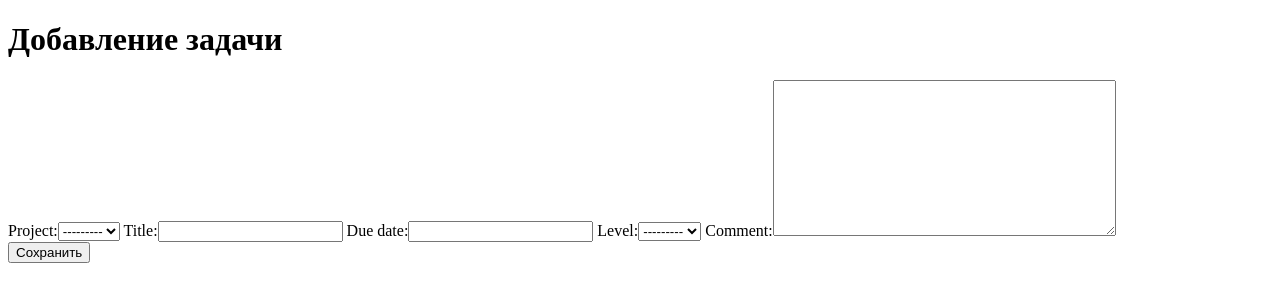
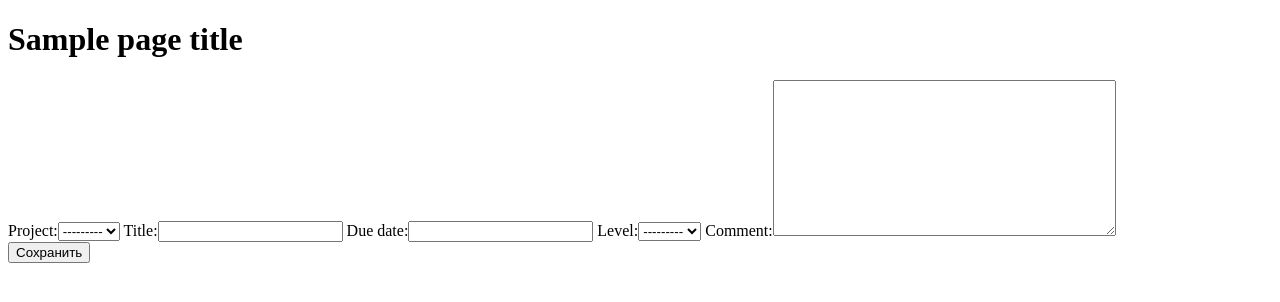
Before and after one commit to maximkoretskiy/tasker_study, a Django app: template tasker/templates/tasks/add_task.html in a window 1280 px wide. Shown: the top 302 px of the page. Run offline with Django 3.2, Linux system fonts and the light colour scheme; data comes from the database, SQL or seed files in the repository; both versions use the stored data as it was after the commit; the template is opened without the code that fills it: values that come from a table or form of the project are taken from there, most other values are stand-ins (such as "Sample title", 1, 10 or a date in 2020); parts of the project's set-up code (start-up, migrations or seed data) failed here and were passed over; some libraries are stand-ins or nearby versions.

Commit message:
Set titles for basic views

```diff
--- a/tasker/templates/base.html
+++ b/tasker/templates/base.html
@@ -2,7 +2,7 @@
 <!DOCTYPE html>
 <html>
 <head>
-    <title>{{ title }}</title>
+    <title>{{ page_title }}</title>
     {% bootstrap_stylesheet_tag %}
     <script src="//ajax.googleapis.com/ajax/libs/jquery/1.9.0/jquery.min.js"></script>
     {% bootstrap_javascript_tag %}
--- a/tasker/templates/tasks/add_task.html
+++ b/tasker/templates/tasks/add_task.html
@@ -1,6 +1,6 @@
 {% extends 'base.html' %}
 {% load bootstrap_toolkit %}
-{% block h1 %}Добавление задачи{% endblock %}
+{% block h1 %}{{ page_title }}{% endblock %}
 {% block content %}
 
 <form method="POST" class='form-horizontal'>{% csrf_token %}
--- a/tasks/views.py
+++ b/tasks/views.py
@@ -8,7 +8,7 @@ from models import Task, TaskAddForm, TaskEditForm
 
 @login_required
 def dash(request):
-    title = 'Список задач'
+    page_title = 'Список задач'
     week_list = Task.objects.filter(executor_id=request.user.id, level='W')
     month_list = Task.objects.filter(executor_id=request.user.id, level='M')
     quoter_list = Task.objects.filter(executor_id=request.user.id, level='Q')
@@ -22,6 +22,7 @@ def task_delete(request, task_id):
 
 def task_edit(request, task_id):
     task = get_object_or_404(Task,pk=task_id)
+    page_title = u"Редактирование задачи %s" % task.title
     if request.method == 'POST':
         form = TaskEditForm(request.POST, instance=task)
         if form.is_valid():
@@ -39,6 +40,7 @@ def task_status(request, task_id, status):
 
 
 def task_add(request):
+    page_title = "Создание задачи"
     if request.method == 'POST':
         form = TaskAddForm(request.POST)
         if form.is_valid():
```
Also changed, not shown: tasker.db.
